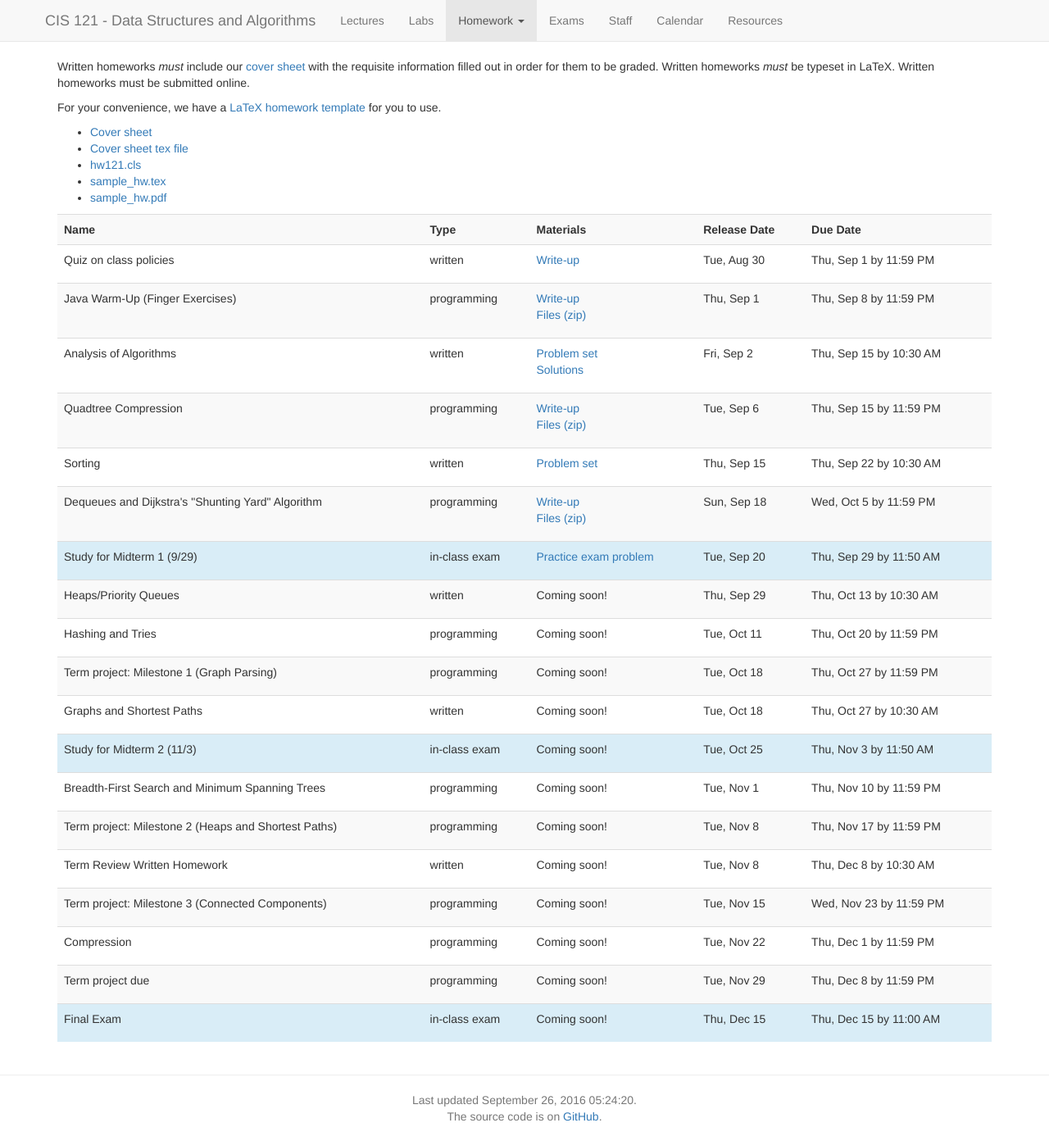
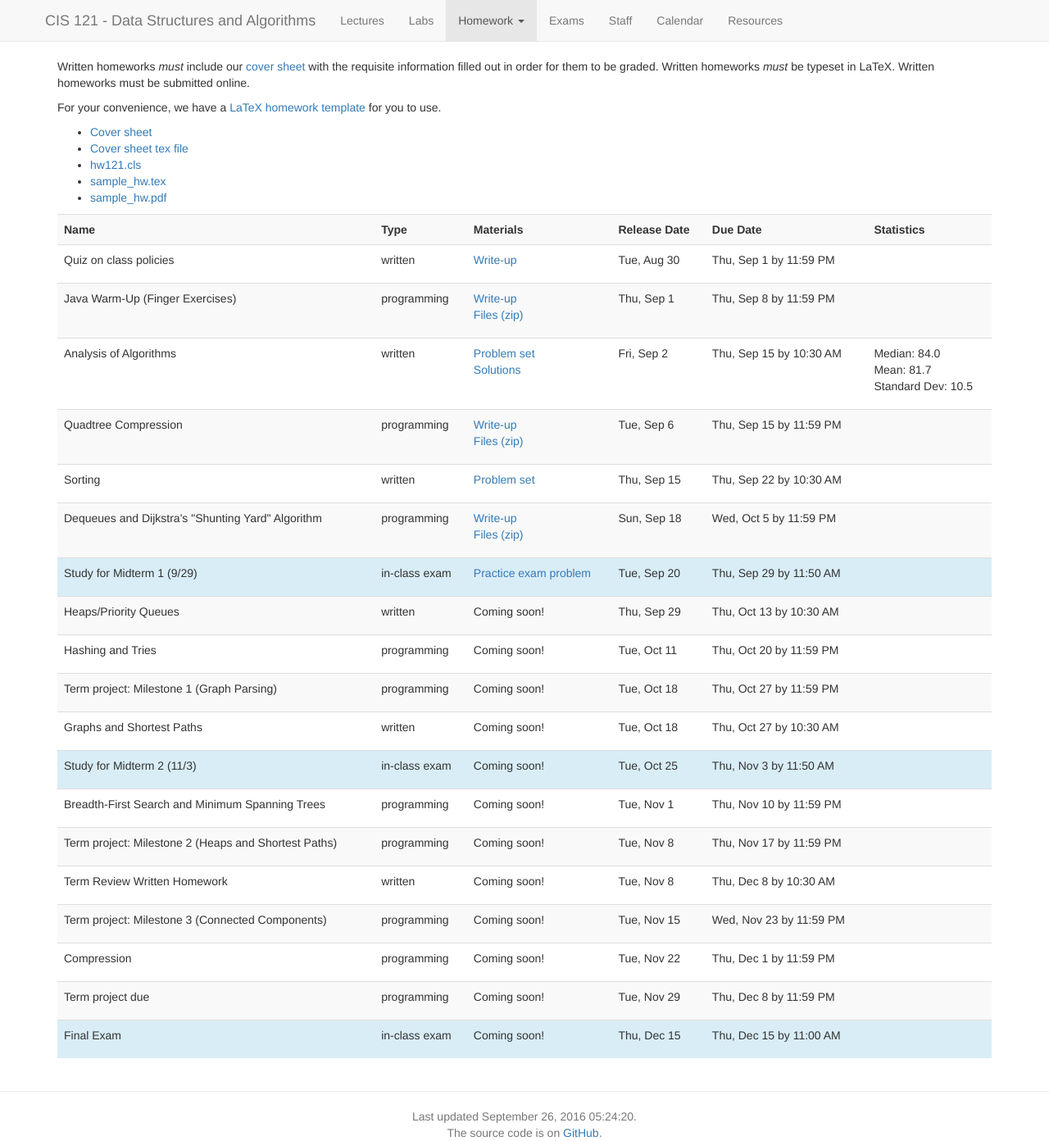
Before and after one commit to vikramkh/course-website-16fa, a Jekyll site: the page built from homework.md, in a window 1280 px wide. Shown: the whole page at 82% size. Built offline with Jekyll 4.4.1, drawn with Linux system fonts in a browser that asks for light colours; nearby versions of some CDN libraries.

Commit message:
Add hw statistics

```diff
--- a/_data/homeworks.yaml
+++ b/_data/homeworks.yaml
@@ -22,6 +22,9 @@
    solutions: content/hws/hw1/hw1_sol.pdf
    release_date: 2016-09-02
    due_date: 2016-09-15T10:30:00EDT
+   median: 84.0
+   mean: 81.7
+   std: 10.5
 -
    assignment: Quadtree Compression
    type: programming
--- a/homework.md
+++ b/homework.md
@@ -26,6 +26,7 @@ for you to use.
       <th>Materials</th>
       <th>Release Date</th>
       <th>Due Date</th>
+      <th>Statistics</th>
     </tr>
     {% for homework in site.data.homeworks %}
       <tr style="text-align: left"
@@ -60,6 +61,14 @@ for you to use.
         <!-- Dates -->
         <td>{{ homework.release_date | date: "%a, %b %-d" }}</td>
         <td>{{ homework.due_date | date: "%a, %b %-d" }} by {{ homework.due_date | date: "%I:%M %p" }}</td>
+        <!-- Statistics -->
+        <td>
+          <ul class="list-unstyled">
+            {% if homework.median %}<li>Median: {{homework.median}}</li>{% endif %}
+            {% if homework.mean %}<li>Mean: {{homework.mean}}</li>{% endif %}
+            {% if homework.std %}<li>Standard Dev: {{homework.std}}</li>{% endif %}
+          </ul>
+        </td>
       </tr>
     {% endfor %}
   </tbody>
```
